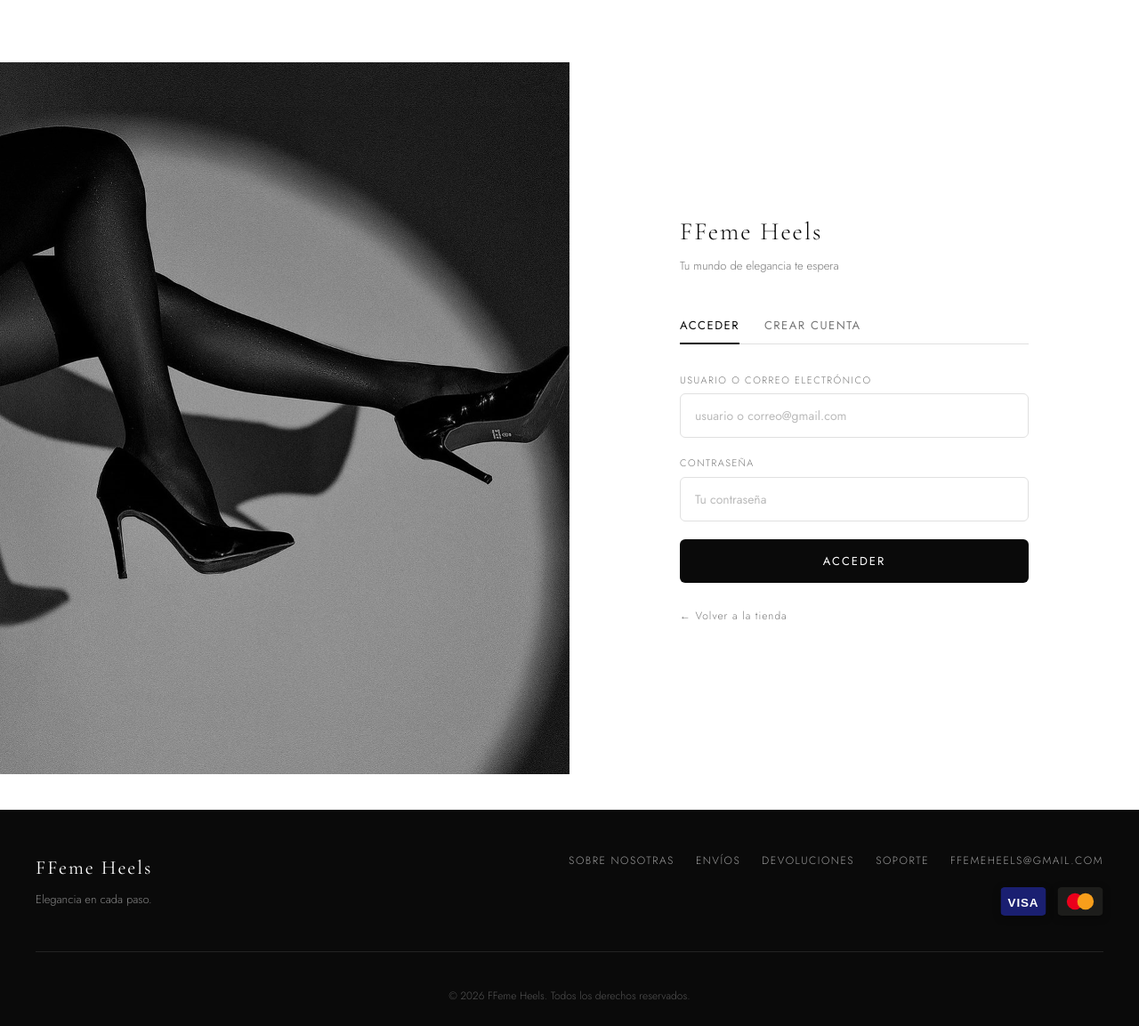
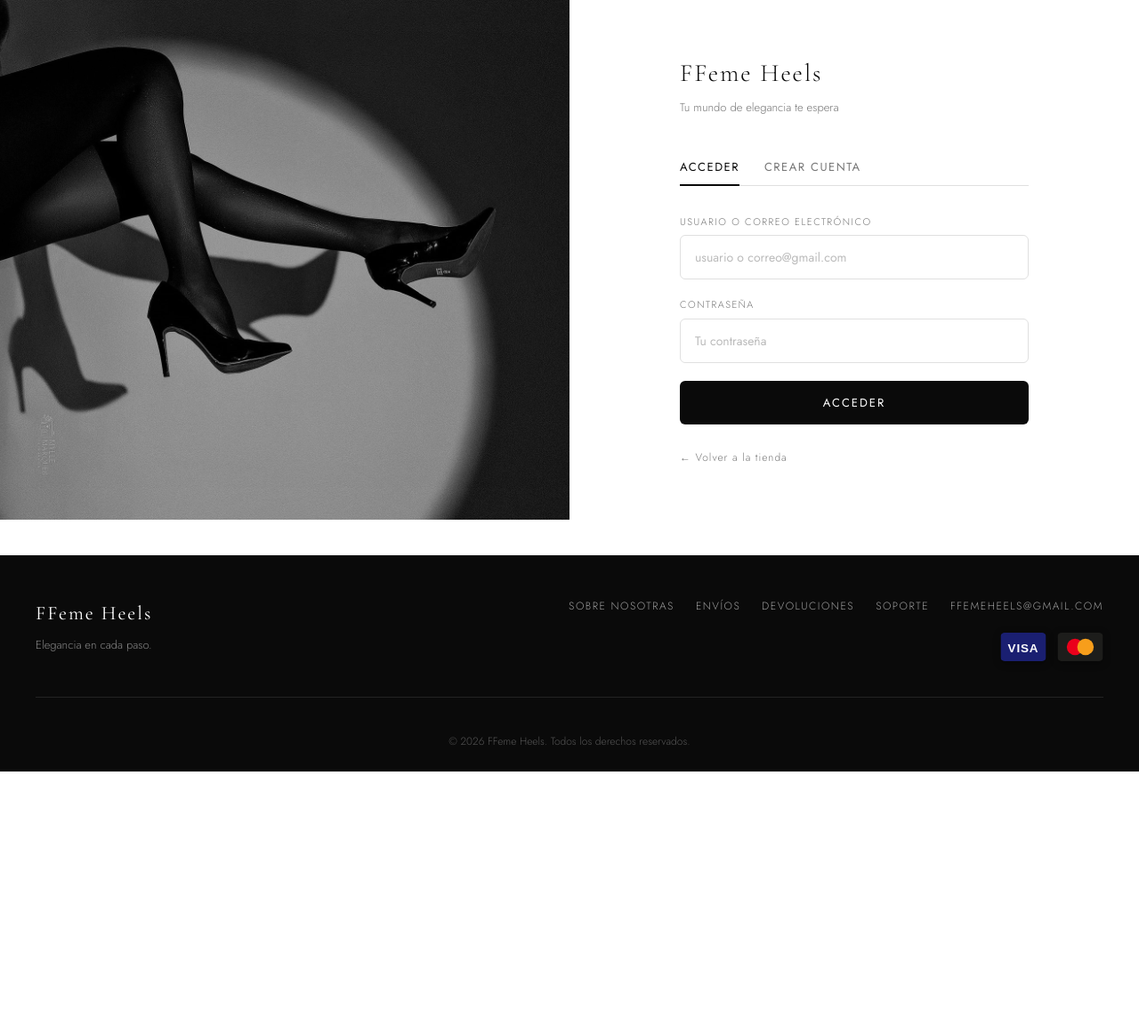
Before and after one commit to karl555-ops/ffeme-heels, a Django app: page /login/ in a window 1280 px wide. Shown: the whole page at 89% size. After the commit the page ends 867 px from the top, so only its background shows below. Run offline with Django 5.2, Linux system fonts and the light colour scheme.

Commit message:
Login: eliminar espacio blanco superior causado por padding-top del body
Co-Authored-By: Claude Sonnet 4.6 <noreply@anthropic.com>

```diff
--- a/ffemeh/static/css/estilos.css
+++ b/ffemeh/static/css/estilos.css
@@ -845,6 +845,7 @@ a { color: inherit; text-decoration: none; }
    PÁGINA: LOGIN
    ========================================= */
 .login-page {
+    padding-top: 0;
     min-height: 100vh;
     display: grid;
     grid-template-columns: 1fr 1fr;
@@ -854,7 +855,6 @@ a { color: inherit; text-decoration: none; }
 .login-fondo {
     position: relative;
     overflow: hidden;
-    min-height: 100vh;
 }
 .login-fondo-imagen {
     position: absolute;
@@ -876,7 +876,6 @@ a { color: inherit; text-decoration: none; }
     max-width: 520px;
     width: 100%;
     margin: 0 auto;
-    min-height: 100vh;
 }
 
 .login-logo {
```
